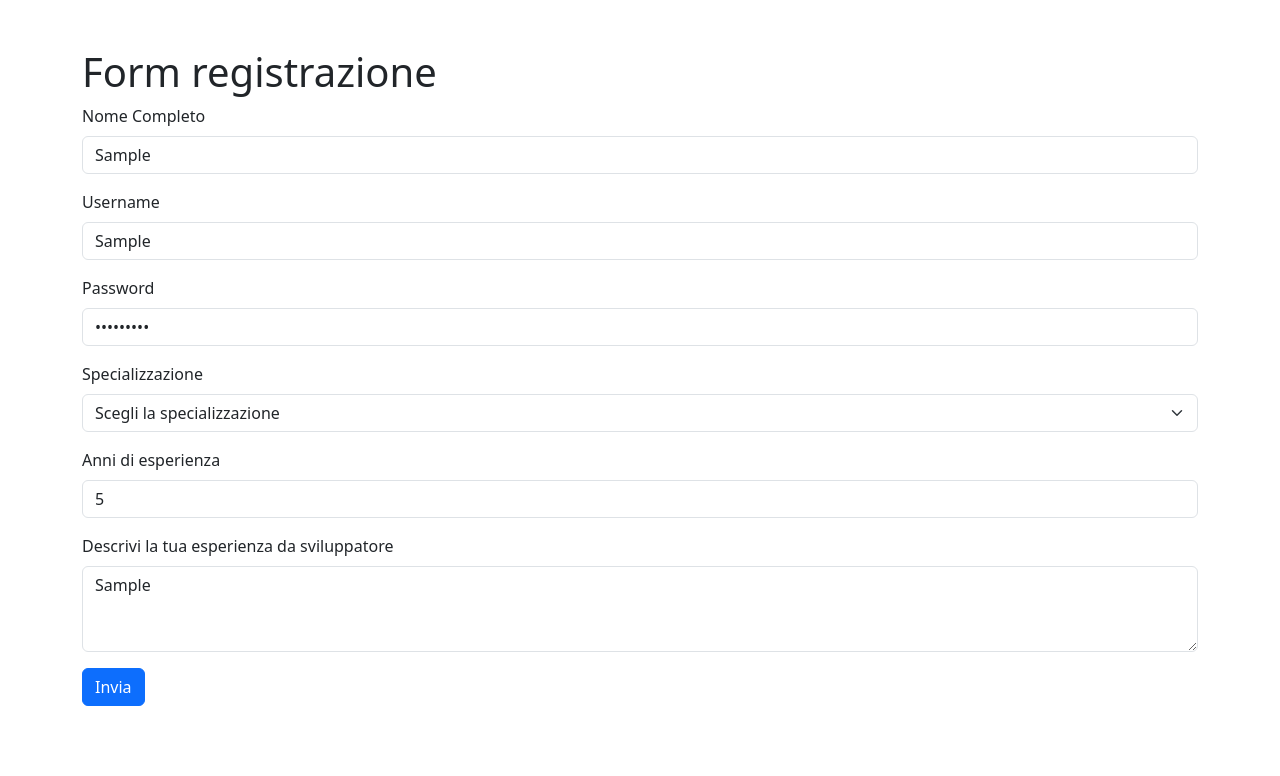
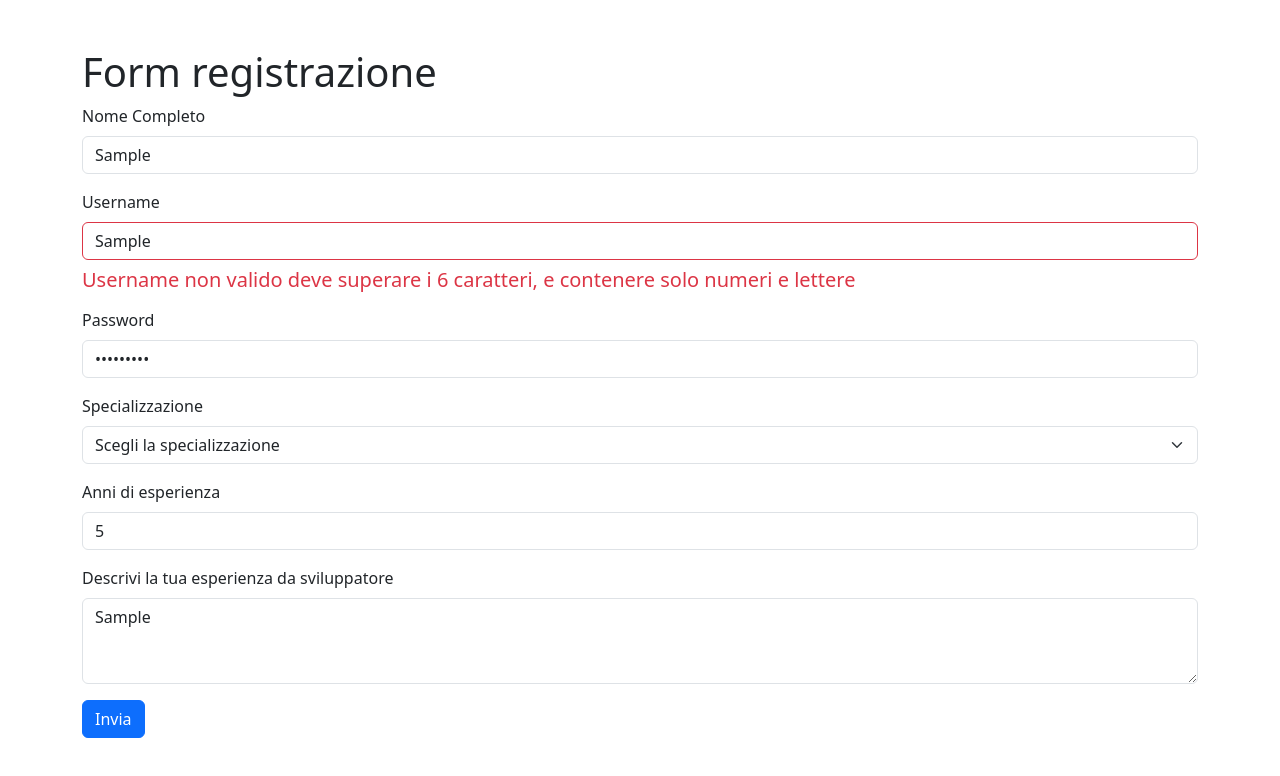
Before and after one commit to gabriele-chiocca/ex-react-useref-signup, a React (Vite) app: page / in a window 1280 px wide. Both pictures are taken after typing "Sample", "Sample", "Sample123", "5", "Sample" into the empty fields and a click on the button "Invia". Shown: the top 776 px of the page. Built offline with nearby package versions, Linux system fonts and the light colour scheme.

Commit message:
verify on username complete with onblur and touched

```diff
--- a/src/App.jsx
+++ b/src/App.jsx
@@ -12,7 +12,32 @@ function App() {
   const [yearsOfExperience, setYearsOfExperience] = useState('');
   const [description, setDescription] = useState('');
 
+  const [usernameTouched, setUsernameTouched] = useState(false);
+
   const [success, setSuccess] = useState(false);
+
+  const letters = 'abcdefghijklmnopqrstuvwxyz';
+  const numbers = '0123456789';
+  const symbols = "!@#$%^&*()-_=+[]{}|;:'\\";
+
+  const verifyUsername = (e) => {
+    if (username.length < 6) {
+      console.log('Username deve avere almeno 6 caratteri');
+      return false;
+    }
+
+    for (const char of username) {
+      if (letters.includes(char) || numbers.includes(char)) {
+        console.log(`Il carattere ${char} passa il controllo`);
+      } else {
+        console.log(
+          `Il carattere ${char} non ha passato il controllo, inserire un username adatto`,
+        );
+        return false;
+      }
+    }
+    return true;
+  };
 
   const verifyCompiledForm = (e) => {
     if (nameComplete === '')
@@ -84,12 +109,21 @@ function App() {
             </label>
             <input
               type="text"
-              className="form-control"
+              className={`form-control ${usernameTouched ? (verifyUsername() ? `border border-success` : `border border-danger `) : ``}`}
               id="input-username"
               onChange={(e) => setUsername(e.target.value)}
+              onBlur={(e) => setUsernameTouched(true)}
               value={username}
               placeholder="Inserisci il tuo Username"
             />
+            {usernameTouched && !verifyUsername() && (
+              <div className="mt-2  text-danger">
+                <p className="h5">
+                  Username non valido deve superare i 6 caratteri, e contenere
+                  solo numeri e lettere
+                </p>
+              </div>
+            )}
           </div>
 
           <div className="mb-3">
```
